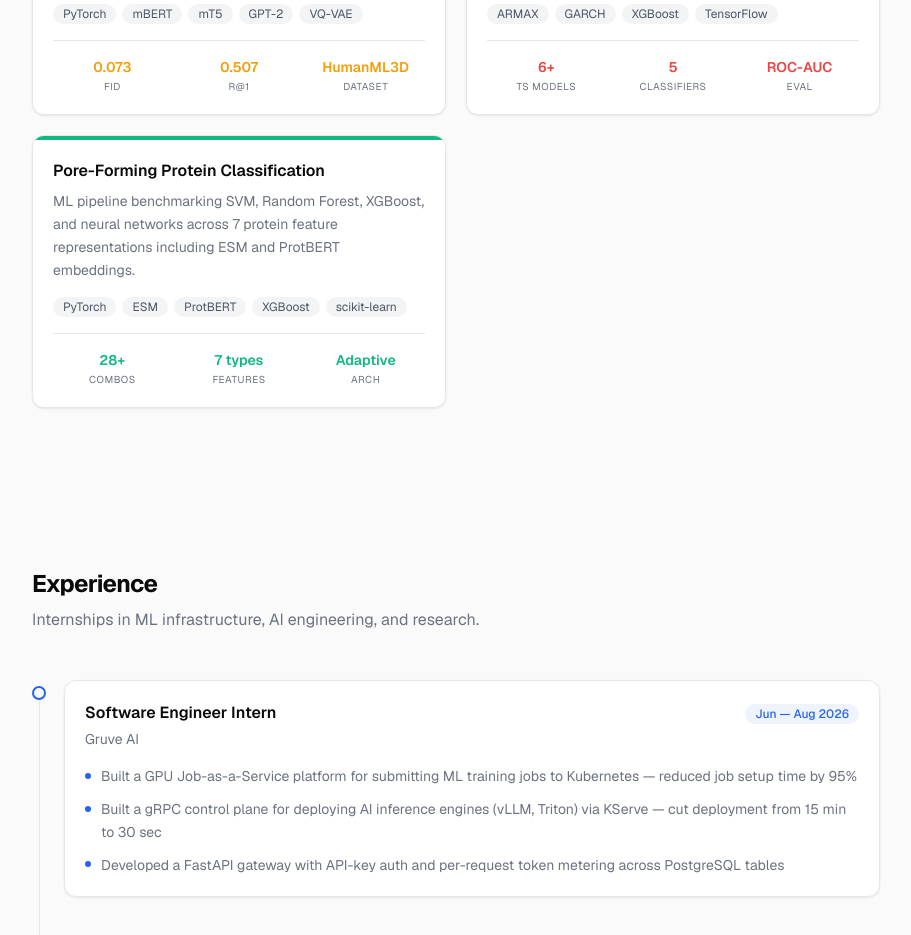
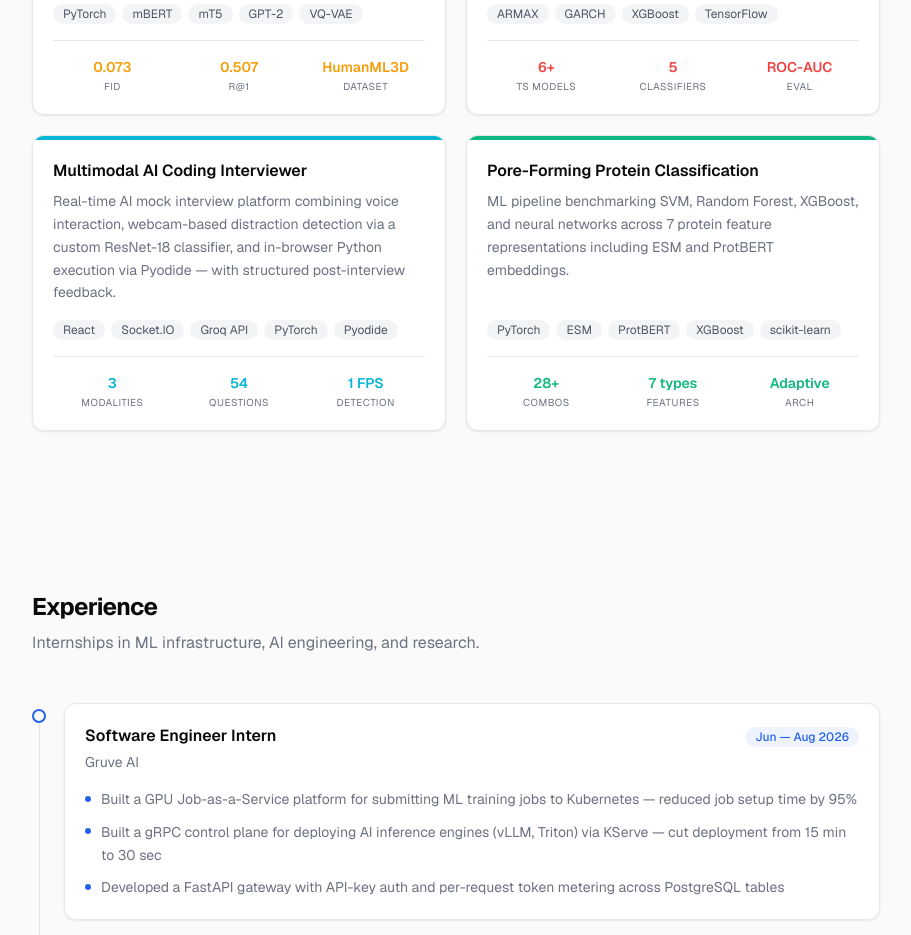
Before and after one commit to darashizuka/portfolio, a Next.js app: page / in a window 1280 px wide. Shown: the part 1300-2235 px from the top of the page, without its empty margins (184-1095 px from the left). Built offline with nearby package versions, Linux system fonts and the light colour scheme.

Commit message:
Add Multimodal AI Coding Interviewer to projects

```diff
--- a/app/page.tsx
+++ b/app/page.tsx
@@ -77,6 +77,19 @@ const PROJECTS = [
     ],
     github: "https://github.com/darashizuka/Wildfire-Prediction-Using-Time-Series-Data",
     color: "#ef4444",
+  },
+  {
+    title: "Multimodal AI Coding Interviewer",
+    description:
+      "Real-time AI mock interview platform combining voice interaction, webcam-based distraction detection via a custom ResNet-18 classifier, and in-browser Python execution via Pyodide — with structured post-interview feedback.",
+    tags: ["React", "Socket.IO", "Groq API", "PyTorch", "Pyodide"],
+    metrics: [
+      { label: "Modalities", value: "3" },
+      { label: "Questions", value: "54" },
+      { label: "Detection", value: "1 FPS" },
+    ],
+    github: "https://github.com/xqsong-angie/Realtime-Coding-Interviewer",
+    color: "#06b6d4",
   },
   {
     title: "Pore-Forming Protein Classification",
```
